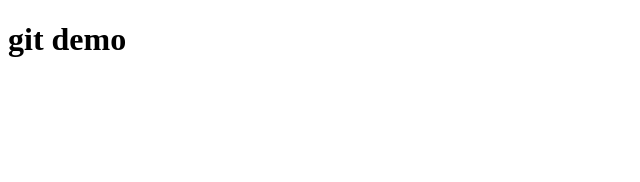
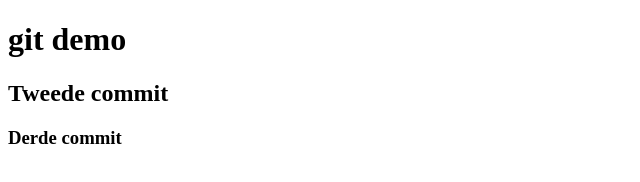
Before and after one commit to David-Kerry/git-workshop-2025-02, a website: page index.html in a window 1280 px wide. Shown: the whole page, without its empty margins (0-640 px from the left). Drawn offline with Linux system fonts and the light colour scheme.

```diff
--- a/index.html
+++ b/index.html
@@ -9,5 +9,13 @@
 <header>
   <h1>git demo</h1>
 </header>
+<main>
+    <article>
+        <h2>Tweede commit</h2>
+    </article>
+    <article>
+        <h3>Derde commit</h3>
+    </article>
+</main>
 </body>
 </html>
```
